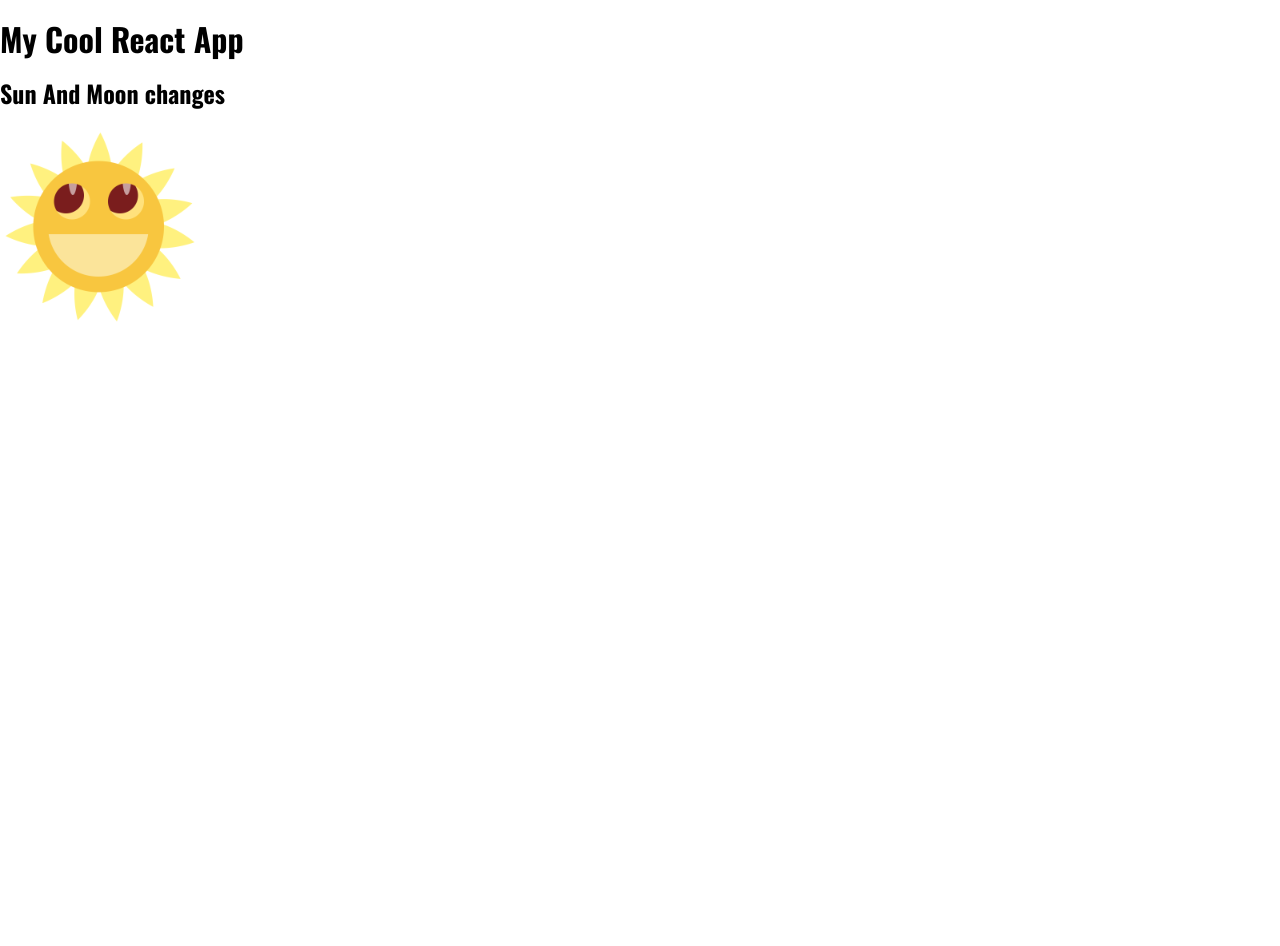
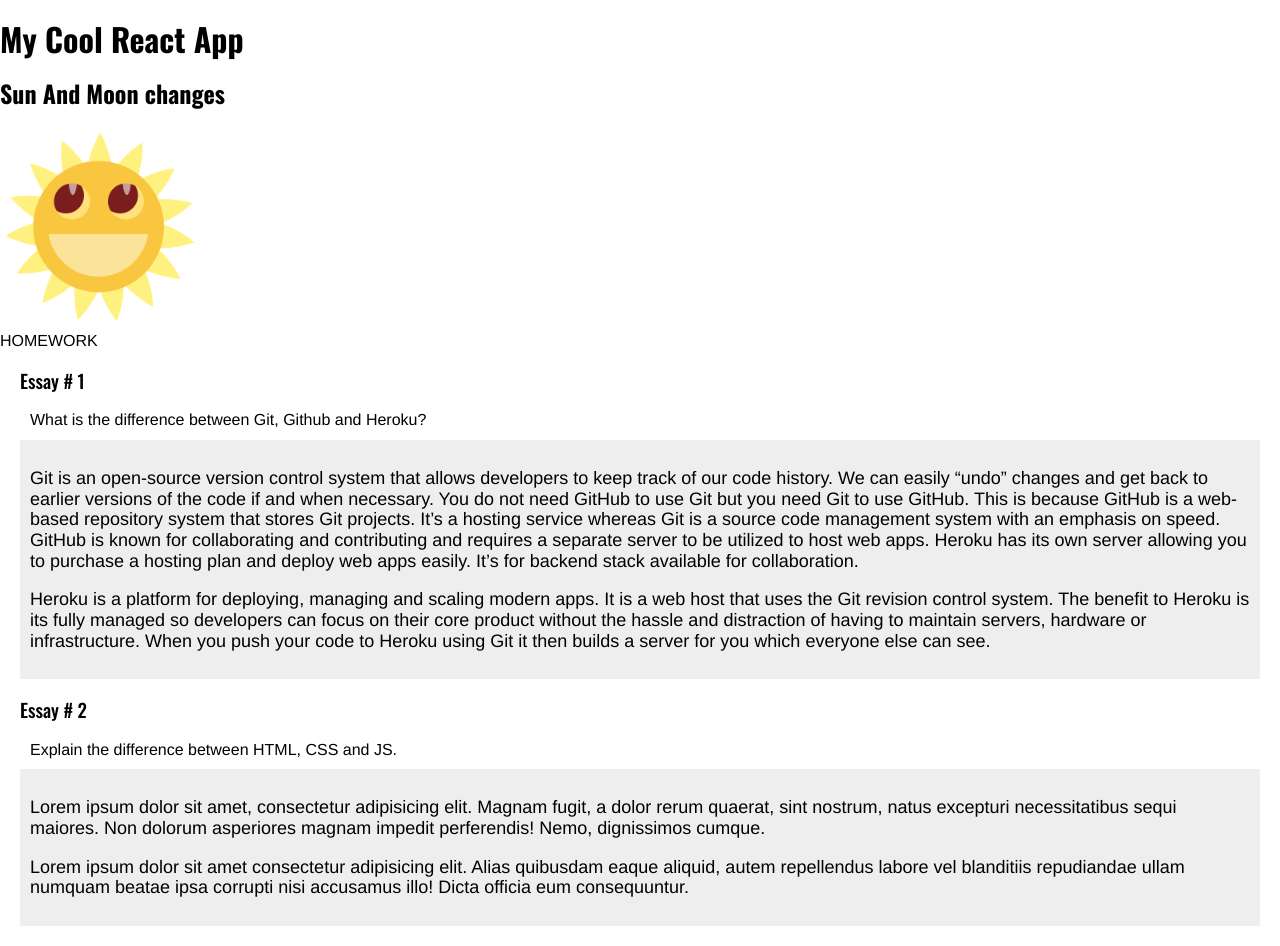
Before and after one commit to taylorbryanne/uclax-web1-summer21, a React (Create React App) app: page / in a window 1280 px wide. Before the commit the page ends 800 px from the top, so only its background shows below. Built offline with nearby package versions, Linux system fonts and the light colour scheme.

Commit message:
Uploaded Essays

```diff
--- a/src/React/App.jsx
+++ b/src/React/App.jsx
@@ -1,11 +1,13 @@
 import React from 'react';
 import SunAndMoon from './SunAndMoon/SunAndMoon.jsx';
+import Homework from './Homework/Homework.jsx';
 
 const App = () => {
 return (
     <div>
         <h1>My Cool React App</h1>
         <SunAndMoon />
+        <Homework />
         </div>
 );
 }
--- /dev/null
+++ b/src/React/Homework/Essay.jsx
@@ -0,0 +1,34 @@
+import React from 'react';
+import styled from 'styled-components';
+
+const Essay = ({ number, question, children }) => {
+    return (
+    <EssayStyled>
+        <h3>Essay # { number }</h3>
+        <div className="question">{question}</div>
+        <div className="answer">{children}</div>
+    </EssayStyled>
+    );
+}
+
+export default Essay;
+
+const EssayStyled = styled.div`
+    padding: 20px
+    border: solid 5px teal;
+    margin: 20px;
+
+h3 { margin: 0px 0px 10px; }
+
+.question {
+    font-size: 18px
+    background-color: #999;
+    padding: 10px;
+}
+.answer {
+    font-size: 18px;
+    padding: 10px;
+    background-color: #eee;
+}
+
+`;
--- /dev/null
+++ b/src/React/Homework/Homework.jsx
@@ -0,0 +1,38 @@
+import React from 'react';
+
+import Essay from './Essay.jsx';
+
+const Homework = () => {
+    return (
+    <div>
+        HOMEWORK
+        <Essay
+        number={ 1 }
+        question='What is the difference between Git, Github and Heroku?'
+        >
+            <p>
+            Git is an open-source version control system that allows developers to keep track of our code history. We can easily “undo” changes and get back to earlier versions of the code if and when necessary. You do not need GitHub to use Git but you need Git to use GitHub. This is because GitHub is a web-based repository system that stores Git projects. It’s a hosting service whereas Git is a source code management system with an emphasis on speed.
+            GitHub is known for collaborating and contributing and requires a separate server to be utilized to host web apps. Heroku has its own server allowing you to purchase a hosting plan and deploy web apps easily. It’s for backend stack available for collaboration.
+
+            </p>
+            <p>
+            Heroku is a platform for deploying, managing and scaling modern apps. It is a web host that uses the Git revision control system. The benefit to Heroku is its fully managed so developers can focus on their core product without the hassle and distraction of having to maintain servers, hardware or infrastructure. When you push your code to Heroku using Git it then builds a server for you which everyone else can see.
+            </p>
+        </Essay>
+        <Essay
+        number={ 2 }
+        question='Explain the difference between HTML, CSS and JS.'
+        >
+            <p>
+                Lorem ipsum dolor sit amet, consectetur adipisicing elit. Magnam fugit, a dolor rerum quaerat, sint nostrum, natus excepturi necessitatibus sequi maiores. Non dolorum asperiores magnam impedit perferendis! Nemo, dignissimos cumque.
+
+            </p>
+            <p>
+                Lorem ipsum dolor sit amet consectetur adipisicing elit. Alias quibusdam eaque aliquid, autem repellendus labore vel blanditiis repudiandae ullam numquam beatae ipsa corrupti nisi accusamus illo! Dicta officia eum consequuntur.
+            </p>
+        </Essay>
+    </div>
+    );
+}
+
+export default Homework;
```
